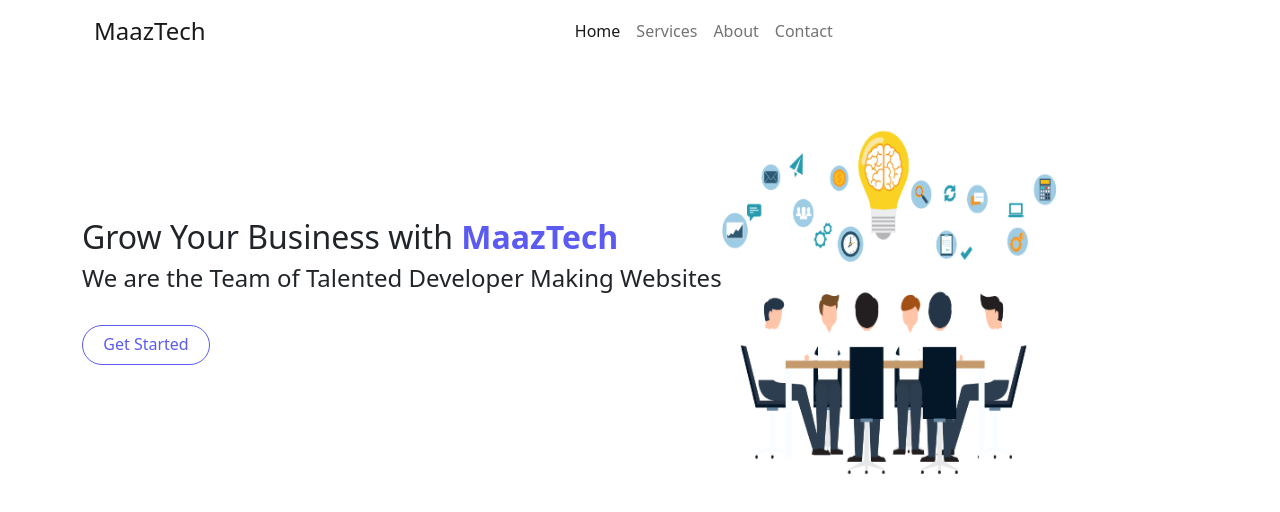
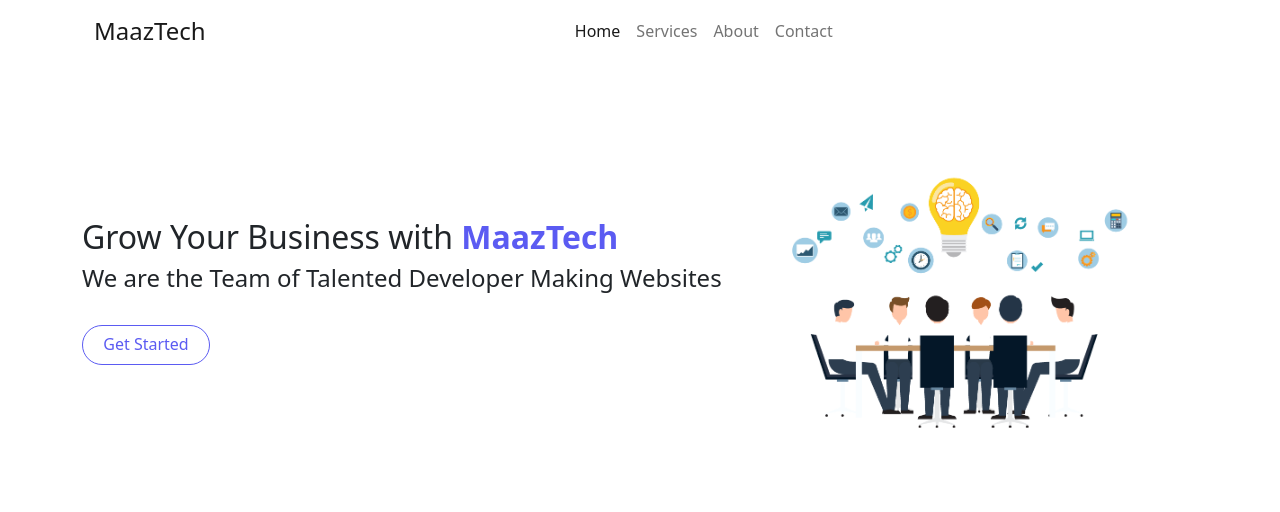
Before and after one commit to Muhammadmaazrana/maaztech.react, a React (Vite) app: page / in a window 1280 px wide. Shown: the top 512 px of the page. Built offline with nearby package versions, Linux system fonts and the light colour scheme.

Commit message:
some update on css

```diff
--- a/src/index.css
+++ b/src/index.css
@@ -19,6 +19,11 @@
   border-color:#5b5bf2 ;
   width: 8rem;
   height: 2.5rem;
+}
+.image2{
+  display: flex;
+  align-items: center;
+margin: auto;
 }
 .image{
   display: flex;
```
